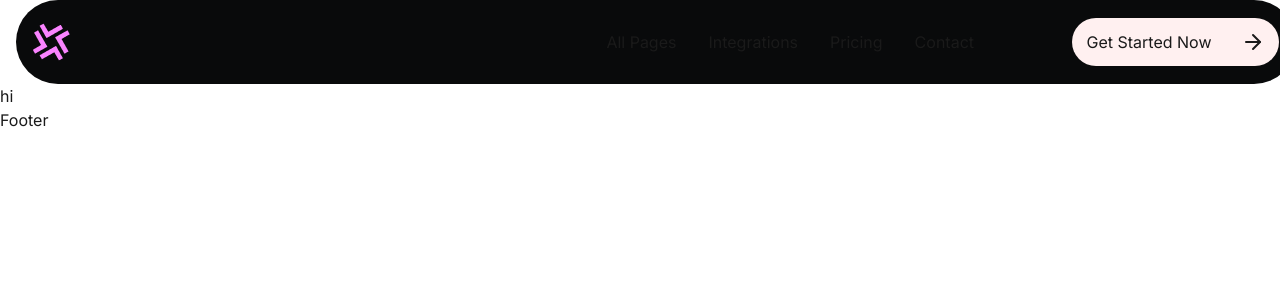
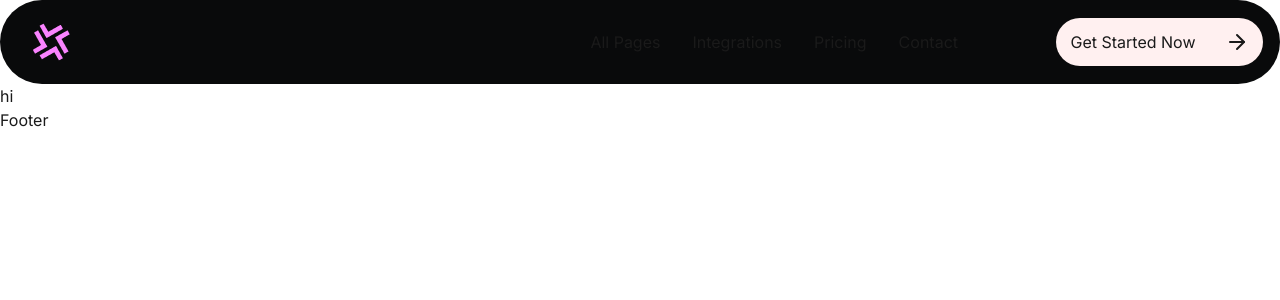
Before and after one commit to Hustle-Devs/gratask-clone, a Next.js app: page / in a window 1280 px wide. Shown: the top 300 px of the page. Built offline with nearby package versions, Linux system fonts and the light colour scheme.

Commit message:
Add: Navbar abd Update container class in global css

```diff
--- a/src/app/globals.css
+++ b/src/app/globals.css
@@ -225,7 +225,7 @@ body {
 
 @layer components {
   .container {
-    @apply mx-auto px-[10px] lg:px-0 w-full md:w-[768px] lg:w-[1324px];
+    @apply mx-auto px-[10px] lg:px-0 w-full md:w-[768px] lg:w-[1224px];
   }
 }
 
--- a/src/components/layout/Navbar.tsx
+++ b/src/components/layout/Navbar.tsx
@@ -1,4 +1,3 @@
-import React from "react";
 import Link from "next/link";
 import Image from "next/image";
 import logo from "@/image/logo.png";
@@ -6,9 +5,15 @@ import { ArrowRight } from "lucide-react";
 
 export default function Navbar() {
   return (
-    <div className="flex flex-row justify-between items-center bg-gray-800 lg:ml-[16px] p-[17px] rounded-full lg:h-[84px] container">
+    <div className="flex flex-row justify-between items-center bg-gray-800 p-[17px] rounded-full lg:h-[84px] container">
       <Link href={"/"}>
-        <Image src={logo} alt={"logo"} width={37} height={37} />
+        <Image
+          src={logo}
+          alt={"logo"}
+          width={37}
+          height={37}
+          className="lg:ml-[16px]"
+        />
       </Link>
       <nav className="hidden lg:flex flex-row items-center gap-[32px]">
         <Link href={"/all-pages"}>All Pages</Link>
```
